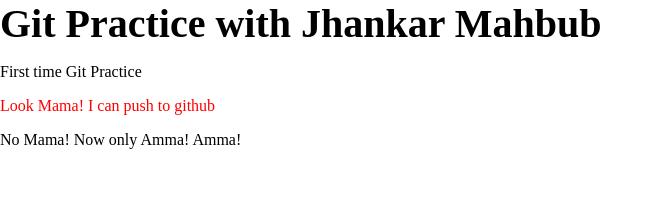
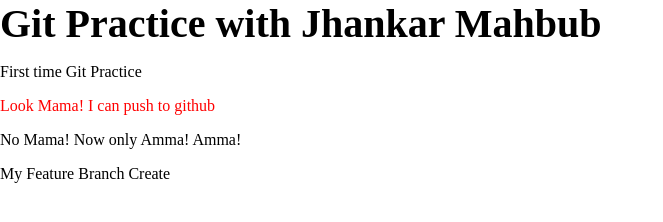
Before and after one commit to WebKawsar/git-practice, a plain HTML site: page index.html in a window 1280 px wide. Shown: the whole page, without its empty margins (0-663 px from the left). Drawn offline with Linux system fonts and the light colour scheme.

Commit message:
My Feature branch create Than Push data

```diff
--- a/index.html
+++ b/index.html
@@ -19,7 +19,7 @@
     </div>
     <p class="mama">Look Mama! I can push to github</p>
     <p>No Mama! Now only Amma! Amma!</p>
-
+    <p>My Feature Branch Create</p>
 
 </body>
 </html>
```
